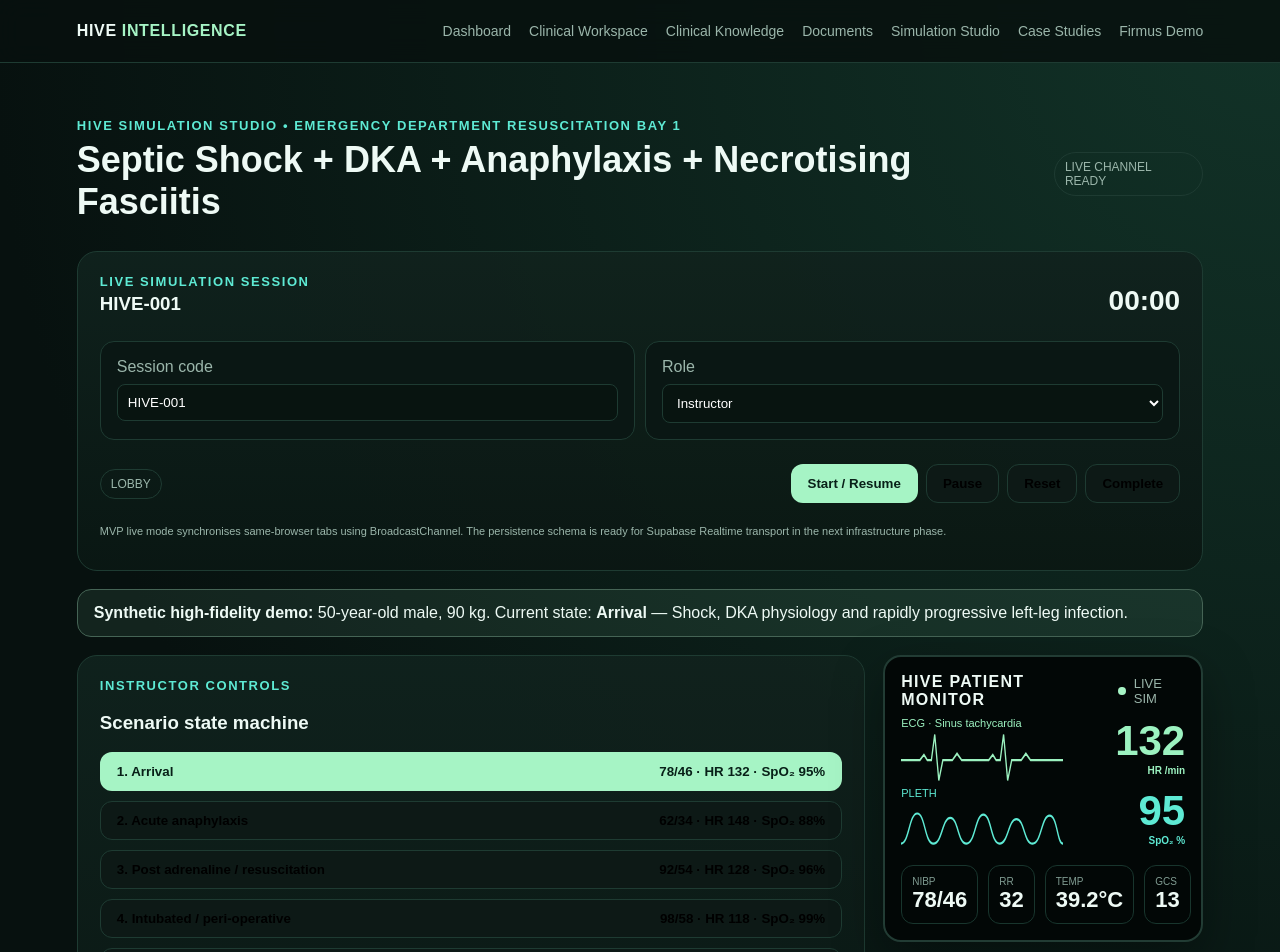
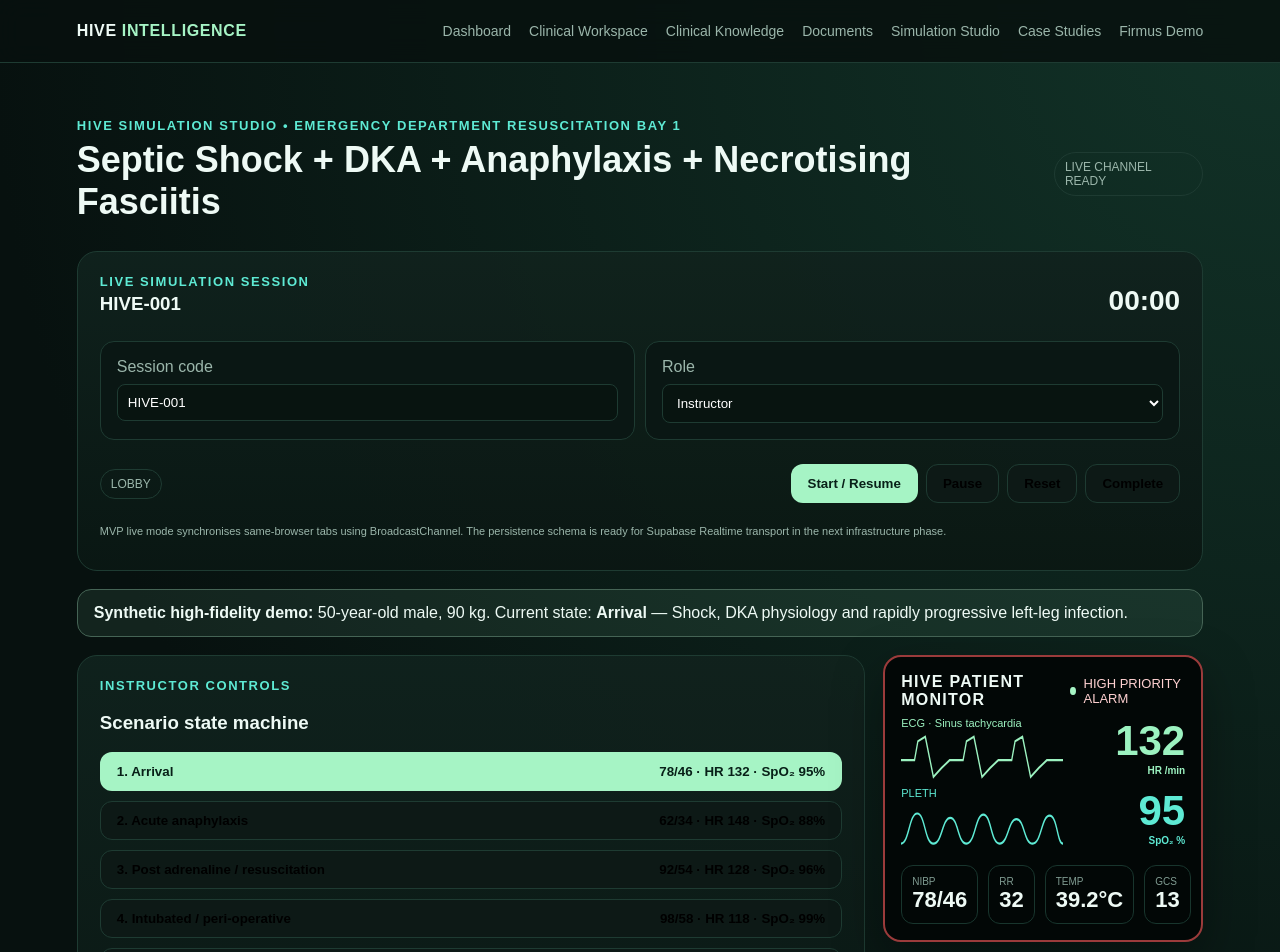
Before and after one commit to MA-730912/hive-intelligence, a Next.js app: page /simulation/scenarios/septic-shock-anaphylaxis-dka in a window 1280 px wide. Shown: the top 952 px of the page. Built offline with nearby package versions, Linux system fonts and the light colour scheme.

Commit message:
Add rhythm-specific ECG waveforms and monitor alarms

```diff
--- a/components/simulation/MonitorScreen.tsx
+++ b/components/simulation/MonitorScreen.tsx
@@ -1,9 +1,26 @@
 "use client";
 import type {SimulationVitals} from "@/lib/simulation/types";
 
-function Wave({kind}:{kind:"ecg"|"pleth"|"capno"}){
+function ecgPath(rhythm:string){
+  const r=rhythm.toLowerCase();
+  if(r.includes("atrial fibrillation")){
+    return "M0 28 L8 26 L14 30 L21 25 L27 29 L34 27 L40 31 L47 26 L55 5 L62 46 L68 28 L75 30 L83 26 L92 31 L99 27 L106 29 L114 25 L122 28 L130 4 L138 45 L145 28 L152 31 L160 25 L168 30 L176 27 L184 29 L191 25 L199 28 L207 4 L214 45 L221 28 L240 28";
+  }
+  if(r.includes("svt")){
+    return "M0 28 L14 28 L18 8 L24 44 L30 28 L45 28 L49 8 L55 44 L61 28 L76 28 L80 8 L86 44 L92 28 L107 28 L111 8 L117 44 L123 28 L138 28 L142 8 L148 44 L154 28 L169 28 L173 8 L179 44 L185 28 L200 28 L204 8 L210 44 L216 28 L240 28";
+  }
+  if(r.includes("broad complex")||r.includes("tachycardia")){
+    return "M0 28 L20 28 L25 11 L36 7 L48 43 L60 35 L72 28 L92 28 L97 11 L108 7 L120 43 L132 35 L144 28 L164 28 L169 11 L180 7 L192 43 L204 35 L216 28 L240 28";
+  }
+  if(r.includes("pea")){
+    return "M0 30 L32 30 L38 24 L43 30 L50 30 L56 10 L64 44 L72 30 L91 30 L98 25 L104 30 L129 30 L135 24 L140 30 L147 30 L153 10 L161 44 L169 30 L188 30 L195 25 L201 30 L240 30";
+  }
+  return "M0 28 L28 28 L34 23 L39 28 L45 28 L50 5 L56 46 L62 28 L76 28 L83 22 L90 28 L130 28 L136 23 L141 28 L147 28 L152 5 L158 46 L164 28 L178 28 L185 22 L192 28 L240 28";
+}
+
+function Wave({kind,rhythm}:{kind:"ecg"|"pleth"|"capno";rhythm?:string}){
   const paths={
-    ecg:"M0 28 L28 28 L34 23 L39 28 L45 28 L50 5 L56 46 L62 28 L76 28 L83 22 L90 28 L130 28 L136 23 L141 28 L147 28 L152 5 L158 46 L164 28 L178 28 L185 22 L192 28 L240 28",
+    ecg:ecgPath(rhythm??"sinus rhythm"),
     pleth:"M0 40 C12 40 12 13 24 13 C36 13 35 40 48 40 C61 40 61 17 73 17 C85 17 84 40 97 40 C110 40 110 14 122 14 C134 14 133 40 146 40 C159 40 159 18 171 18 C183 18 182 40 195 40 C208 40 208 15 220 15 C232 15 231 40 240 40",
     capno:"M0 42 L15 42 L22 12 L68 12 L75 42 L96 42 L103 14 L149 14 L156 42 L177 42 L184 13 L230 13 L237 42"
   };
@@ -13,13 +30,14 @@ function Wave({kind}:{kind:"ecg"|"pleth"|"capno"}){
 }
 
 export default function MonitorScreen({vitals}:{vitals:SimulationVitals}){
-  return <div style={{background:"#020706",border:"2px solid #223c34",borderRadius:18,padding:16,boxShadow:"0 18px 50px rgba(0,0,0,.35)"}}>
+  const alarm=vitals.sbp<80||vitals.spo2<90||vitals.hr>150||vitals.hr<40;
+  return <div style={{background:"#020706",border:`2px solid ${alarm?"#9b3b3b":"#223c34"}`,borderRadius:18,padding:16,boxShadow:"0 18px 50px rgba(0,0,0,.35)"}}>
     <div className="toolbar" style={{marginBottom:8}}>
       <strong style={{letterSpacing:".08em"}}>HIVE PATIENT MONITOR</strong>
-      <span className="status"><span className="dot"/> LIVE SIM</span>
+      <span className="status" style={alarm?{borderColor:"#9b3b3b",color:"#ffd1d1"}:undefined}><span className="dot"/> {alarm?"HIGH PRIORITY ALARM":"LIVE SIM"}</span>
     </div>
     <div style={{display:"grid",gridTemplateColumns:"1fr 110px",gap:12,color:"#9cf2c0"}}>
-      <div><div style={{fontSize:11}}>ECG · {vitals.rhythm}</div><Wave kind="ecg"/></div>
+      <div><div style={{fontSize:11}}>ECG · {vitals.rhythm}</div><Wave kind="ecg" rhythm={vitals.rhythm}/></div>
       <div style={{fontSize:42,fontWeight:800,textAlign:"right"}}>{vitals.hr}<div style={{fontSize:10}}>HR /min</div></div>
     </div>
     <div style={{display:"grid",gridTemplateColumns:"1fr 110px",gap:12,color:"#5eead4"}}>
```
